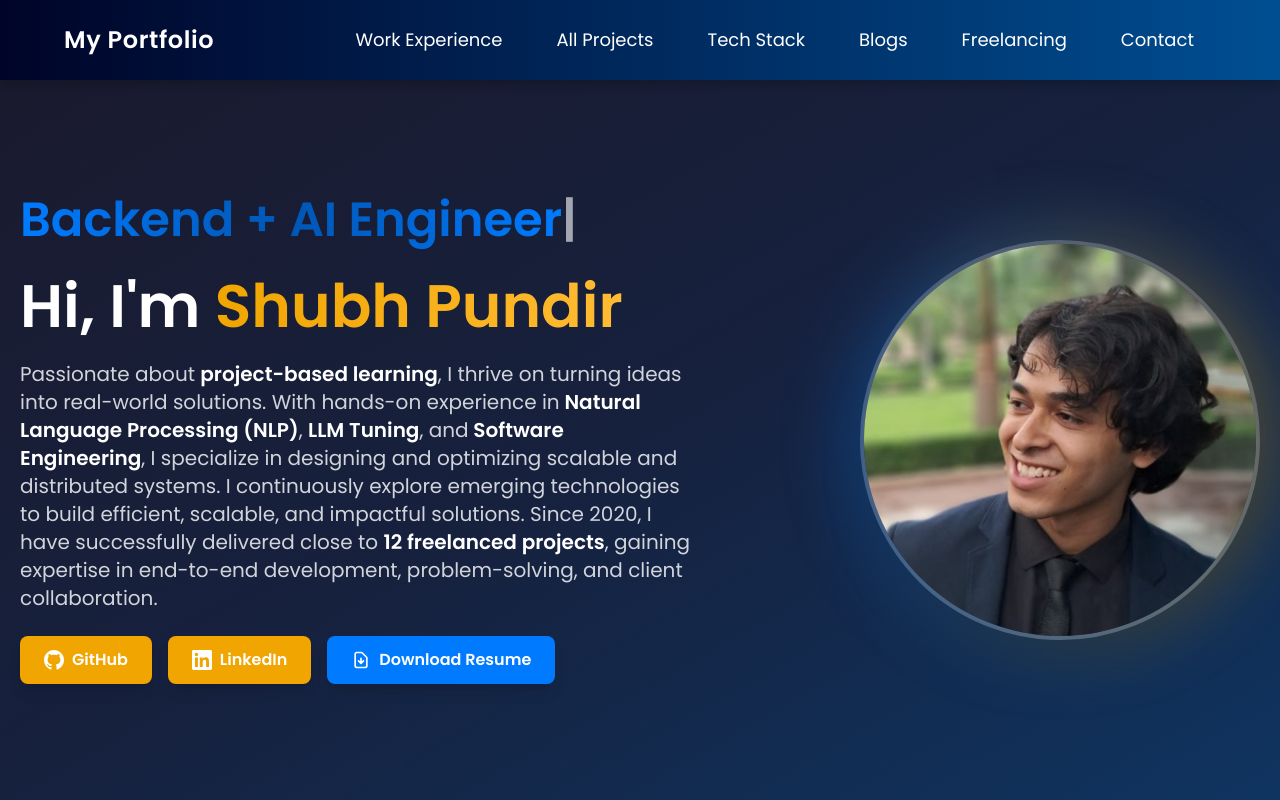
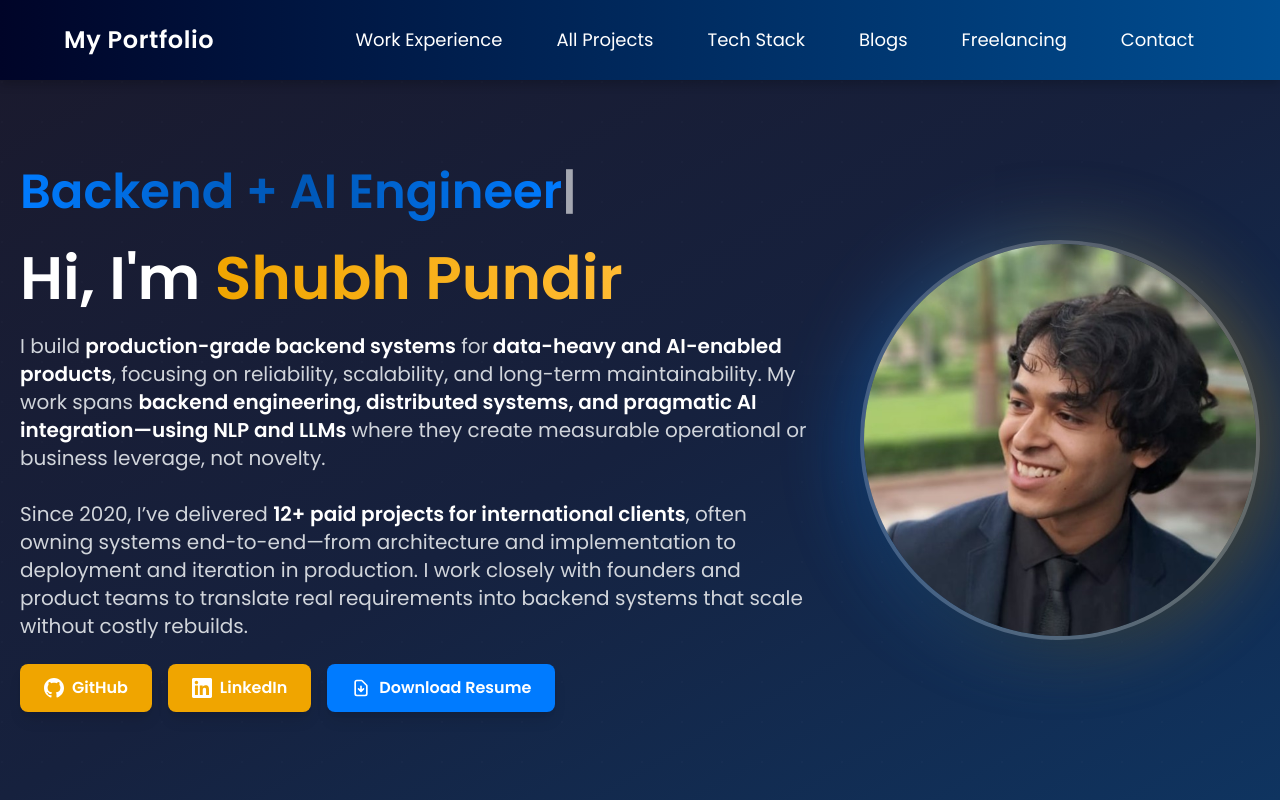
Before and after one commit to ShubhPundir/portfolio, a Next.js app in the folder frontend/: page / in a window 1280 px wide. Shown: the top 800 px of the page. Built offline with nearby package versions, Linux system fonts and the light colour scheme.

Commit message:
update: updated Hero Content

```diff
--- a/frontend/src/app/_sections/Hero.tsx
+++ b/frontend/src/app/_sections/Hero.tsx
@@ -56,14 +56,15 @@ const Hero = () => {
             Hi, I&apos;m <span className="text-transparent bg-clip-text bg-gradient-to-r from-[#f0a500] to-[#ffbb33]">Shubh Pundir</span>
           </h1>
 
-          <p className="text-lg md:text-xl leading-relaxed text-gray-300 max-w-2xl">
-            Passionate about <strong className="text-white">project-based learning</strong>, I thrive on turning
-            ideas into real-world solutions. With hands-on experience in
-            <strong className="text-white"> Natural Language Processing (NLP)</strong>, <strong className="text-white">LLM Tuning</strong>, and
-            <strong className="text-white"> Software Engineering</strong>, I specialize in designing and optimizing scalable and distributed systems.
-            I continuously explore emerging technologies to build efficient, scalable, and impactful solutions.
-            Since 2020, I have successfully delivered close to <strong className="text-white">12 freelanced projects</strong>,
-            gaining expertise in end-to-end development, problem-solving, and client collaboration.
+          <p className="text-lg md:text-xl leading-relaxed text-gray-300">
+            I build <strong className="text-white">production-grade backend systems</strong> for
+            <strong className="text-white"> data-heavy and AI-enabled products</strong>, focusing on reliability, scalability, and long-term maintainability.
+            My work spans <strong className="text-white">backend engineering, distributed systems, and pragmatic AI integration—using NLP and LLMs</strong> where they
+            create measurable operational or business leverage, not novelty.
+            <br /><br />
+            Since 2020, I’ve delivered <strong className="text-white">12+ paid projects for international clients</strong>,
+            often owning systems end-to-end—from architecture and implementation to deployment and iteration in production.
+            I work closely with founders and product teams to translate real requirements into backend systems that scale without costly rebuilds.
           </p>
 
           {/* BUTTONS */}
@@ -75,7 +76,7 @@ const Hero = () => {
               rel="noopener noreferrer"
             >
               <svg className="w-5 h-5" fill="currentColor" viewBox="0 0 24 24">
-                <path d="M12 0c-6.626 0-12 5.373-12 12 0 5.302 3.438 9.8 8.207 11.387.599.111.793-.261.793-.577v-2.234c-3.338.726-4.033-1.416-4.033-1.416-.546-1.387-1.333-1.756-1.333-1.756-1.089-.745.083-.729.083-.729 1.205.084 1.839 1.237 1.839 1.237 1.07 1.834 2.807 1.304 3.492.997.107-.775.418-1.305.762-1.604-2.665-.305-5.467-1.334-5.467-5.931 0-1.311.469-2.381 1.236-3.221-.124-.303-.535-1.524.117-3.176 0 0 1.008-.322 3.301 1.23.957-.266 1.983-.399 3.003-.404 1.02.005 2.047.138 3.006.404 2.291-1.552 3.297-1.23 3.297-1.23.653 1.653.242 2.874.118 3.176.77.84 1.235 1.911 1.235 3.221 0 4.609-2.807 5.624-5.479 5.921.43.372.823 1.102.823 2.222v3.293c0 .319.192.694.801.576 4.765-1.589 8.199-6.086 8.199-11.386 0-6.627-5.373-12-12-12z"/>
+                <path d="M12 0c-6.626 0-12 5.373-12 12 0 5.302 3.438 9.8 8.207 11.387.599.111.793-.261.793-.577v-2.234c-3.338.726-4.033-1.416-4.033-1.416-.546-1.387-1.333-1.756-1.333-1.756-1.089-.745.083-.729.083-.729 1.205.084 1.839 1.237 1.839 1.237 1.07 1.834 2.807 1.304 3.492.997.107-.775.418-1.305.762-1.604-2.665-.305-5.467-1.334-5.467-5.931 0-1.311.469-2.381 1.236-3.221-.124-.303-.535-1.524.117-3.176 0 0 1.008-.322 3.301 1.23.957-.266 1.983-.399 3.003-.404 1.02.005 2.047.138 3.006.404 2.291-1.552 3.297-1.23 3.297-1.23.653 1.653.242 2.874.118 3.176.77.84 1.235 1.911 1.235 3.221 0 4.609-2.807 5.624-5.479 5.921.43.372.823 1.102.823 2.222v3.293c0 .319.192.694.801.576 4.765-1.589 8.199-6.086 8.199-11.386 0-6.627-5.373-12-12-12z" />
               </svg>
               GitHub
             </a>
@@ -87,7 +88,7 @@ const Hero = () => {
               rel="noopener noreferrer"
             >
               <svg className="w-5 h-5" fill="currentColor" viewBox="0 0 24 24">
-                <path d="M20.447 20.452h-3.554v-5.569c0-1.328-.027-3.037-1.852-3.037-1.853 0-2.136 1.445-2.136 2.939v5.667H9.351V9h3.414v1.561h.046c.477-.9 1.637-1.85 3.37-1.85 3.601 0 4.267 2.37 4.267 5.455v6.286zM5.337 7.433c-1.144 0-2.063-.926-2.063-2.065 0-1.138.92-2.063 2.063-2.063 1.14 0 2.064.925 2.064 2.063 0 1.139-.925 2.065-2.064 2.065zm1.782 13.019H3.555V9h3.564v11.452zM22.225 0H1.771C.792 0 0 .774 0 1.729v20.542C0 23.227.792 24 1.771 24h20.451C23.2 24 24 23.227 24 22.271V1.729C24 .774 23.2 0 22.222 0h.003z"/>
+                <path d="M20.447 20.452h-3.554v-5.569c0-1.328-.027-3.037-1.852-3.037-1.853 0-2.136 1.445-2.136 2.939v5.667H9.351V9h3.414v1.561h.046c.477-.9 1.637-1.85 3.37-1.85 3.601 0 4.267 2.37 4.267 5.455v6.286zM5.337 7.433c-1.144 0-2.063-.926-2.063-2.065 0-1.138.92-2.063 2.063-2.063 1.14 0 2.064.925 2.064 2.063 0 1.139-.925 2.065-2.064 2.065zm1.782 13.019H3.555V9h3.564v11.452zM22.225 0H1.771C.792 0 0 .774 0 1.729v20.542C0 23.227.792 24 1.771 24h20.451C23.2 24 24 23.227 24 22.271V1.729C24 .774 23.2 0 22.222 0h.003z" />
               </svg>
               LinkedIn
             </a>
```
Also changed, not shown: frontend/package.json (+7 -6 lines), 1 other file (tests, documents, lock files or other folders).
